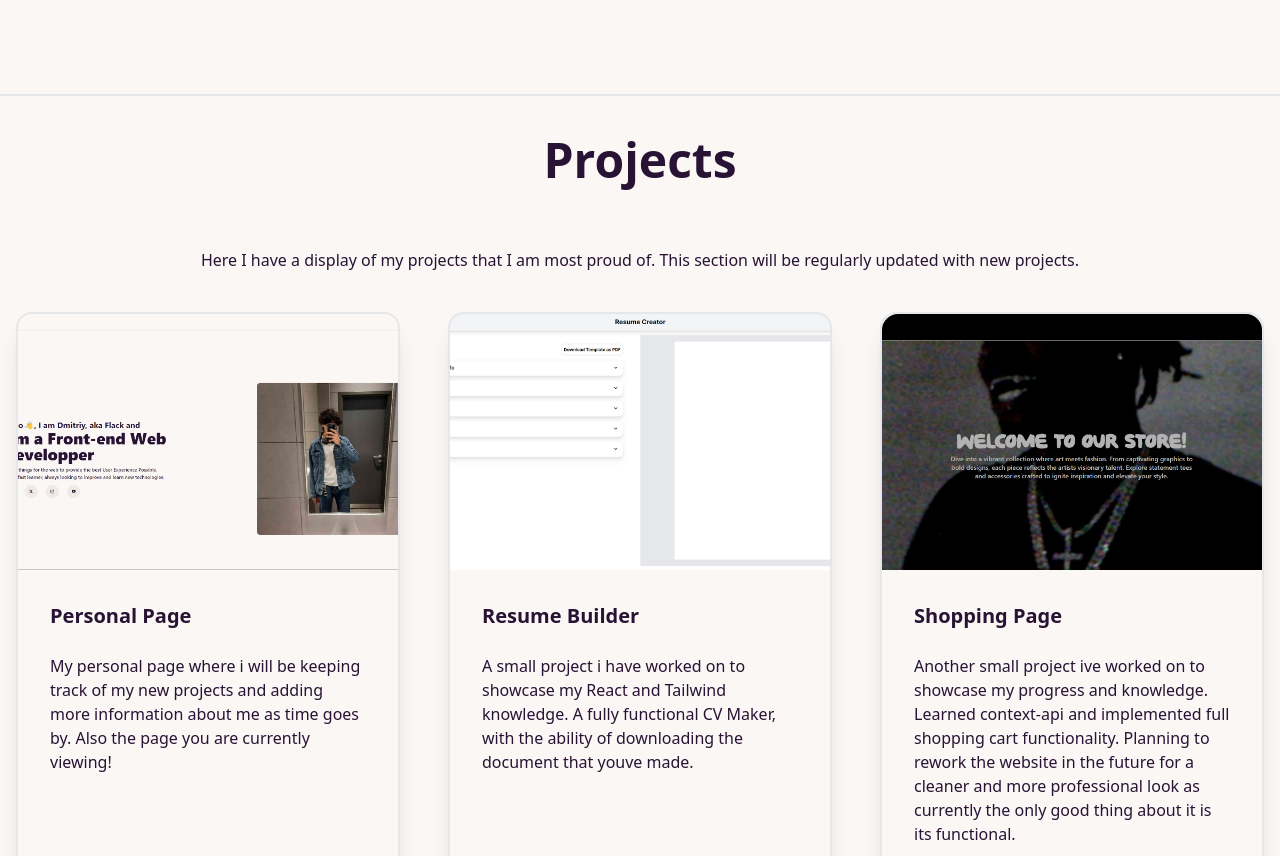
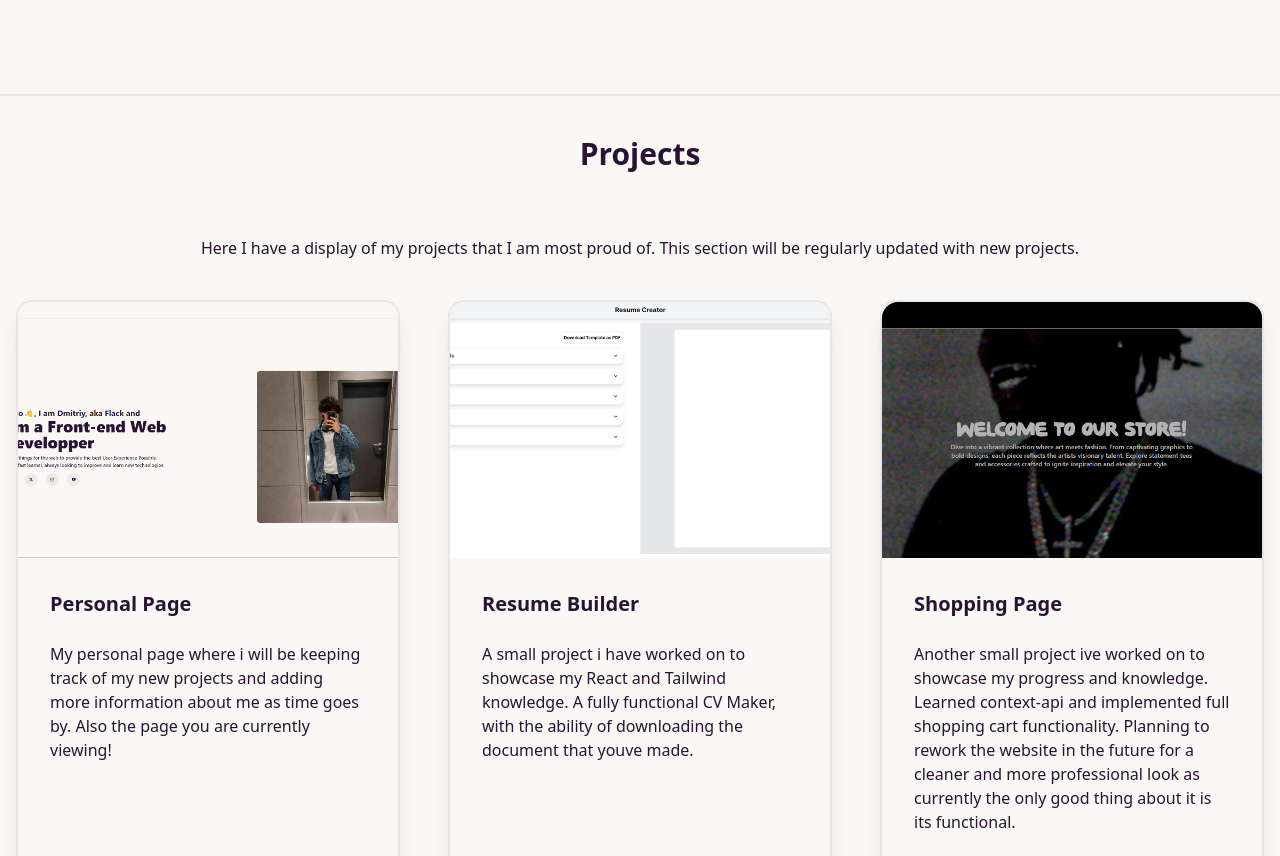
Before and after one commit to FlackCode/flacknet, a React (Vite) app: page / in a window 1280 px wide. Shown: the part 1918-2774 px from the top of the page. Built offline with nearby package versions, Linux system fonts and the light colour scheme.

Commit message:
Mobile Responsiveness
added some small tweaks to make the mobile experience better. e.g: image width, text sizes and paddings

```diff
--- a/src/components/About.jsx
+++ b/src/components/About.jsx
@@ -22,6 +22,7 @@ export default function About() {
                 I'm diving into game development and exploring the exciting world of machine learning.
                 I am currently learning languages like C++, Python, and Mojo, and I'm eager to learn these skills to create immersive gaming experiences and explore the frontiers of AI.</p>
             </div>
+            <hr className='md:hidden'/>
             <div className="md:w-1/2 self-end xl:px-4">
               <h1 className="font-bold text-3xl mb-4">My Skills</h1>
               <p className="font-semibold text-lg mb-2">Technologies I know and actively working with to make all of my new projects:</p>
--- a/src/components/Hero.jsx
+++ b/src/components/Hero.jsx
@@ -20,8 +20,8 @@ export default function Hero() {
                     <a href="https://www.youtube.com/channel/UCV5DS_mBLPdfjpyrTFWYVBg" target='_blank'><button className="btn btn-circle"><BsYoutube/></button></a>
                 </div>
             </div>
-            <div className='xl:w-1/2 md:w-1/2 xsm:w-full flex md:justify-end xsm:justify-center xsm:mb-4 md:mb-0'>
-                <img src={heroImg} alt="" className='w-3/4 rounded-xl'/>
+            <div className='xl:w-1/2 md:w-1/2 xsm:w-full flex md:justify-end xsm:mb-4 md:mb-0'>
+                <img src={heroImg} alt="" className='md:w-3/4 rounded-xl'/>
             </div>
         </div>
         </>
--- a/src/components/Projects.jsx
+++ b/src/components/Projects.jsx
@@ -7,8 +7,8 @@ export default function Projects() {
         <>
         <div className="hero min-h-screen bg-base-100 border-b-2">
             <div className="hero-content flex-col">
-                <h1 className="text-5xl font-bold py-6">Projects</h1>
-                <p className="py-6">Here I have a display of my projects that I am most proud of. This section will be regularly updated with new projects.</p>
+                <h1 className="text-3xl font-bold py-6">Projects</h1>
+                <p className="py-6 px-8">Here I have a display of my projects that I am most proud of. This section will be regularly updated with new projects.</p>
                 <div className="flex xl:flex-row xsm:flex-col gap-12">
                     {ProjectArray.map(project => (
                         <div className="card bg-base-100 shadow-xl border-2 flex-1" key={project.id}>
```
